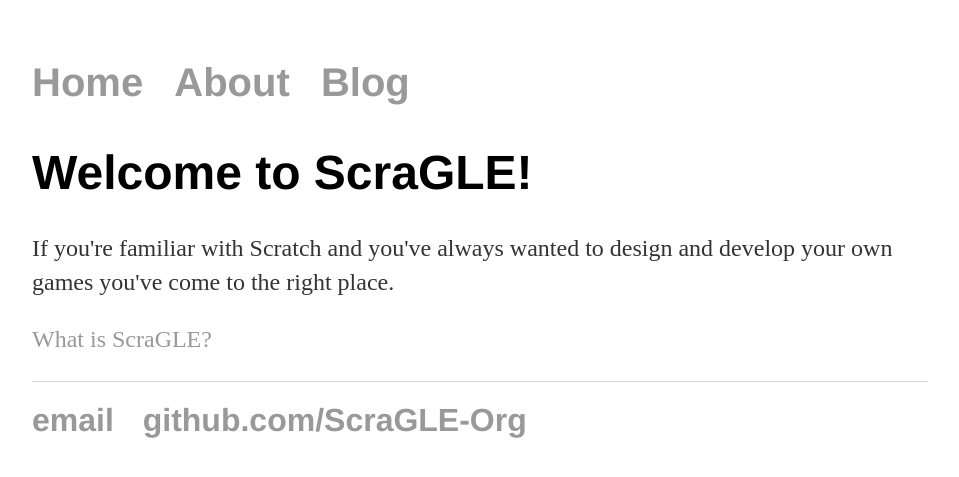
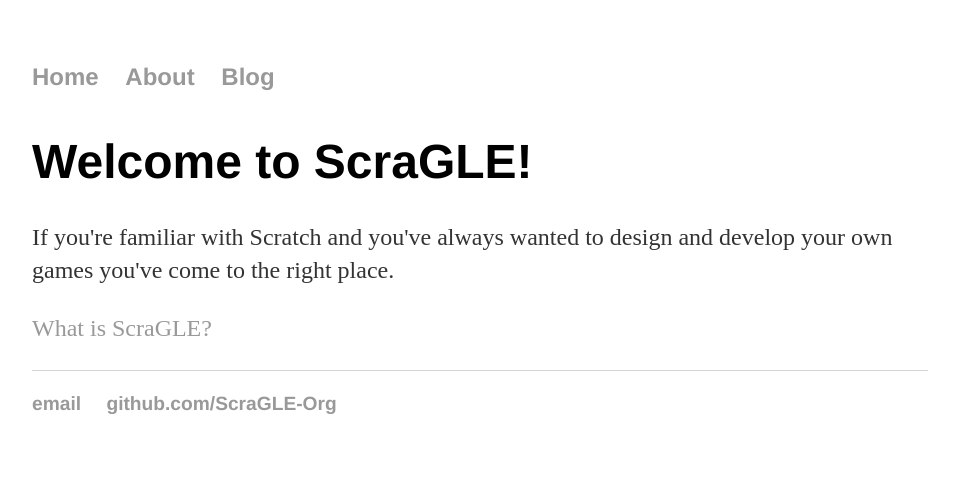
Before and after one commit to ScraGLE-Org/ScraGLE-Org.github.io, a Jekyll site: the page built from index.html, in a window 1280 px wide. Shown: the top 477 px of the page, without its empty margins (160-1119 px from the left). Built offline with Jekyll 4.4.1, drawn with Linux system fonts in a browser that asks for light colours.

Commit message:
Update main.css
formatting  tweaks for general unordered lists

```diff
--- a/css/main.css
+++ b/css/main.css
@@ -43,8 +43,11 @@
 }
 
 ul {
+    font-family:'Helvetica', 'Arial', 'Sans-Serif';
     margin: 20px auto 40px;
-    font-size: 2.5em;
+    font-size: 1.5em;
+    line-height: 1.4em;
+    color: #333;
 }
 
 ul li {
```
